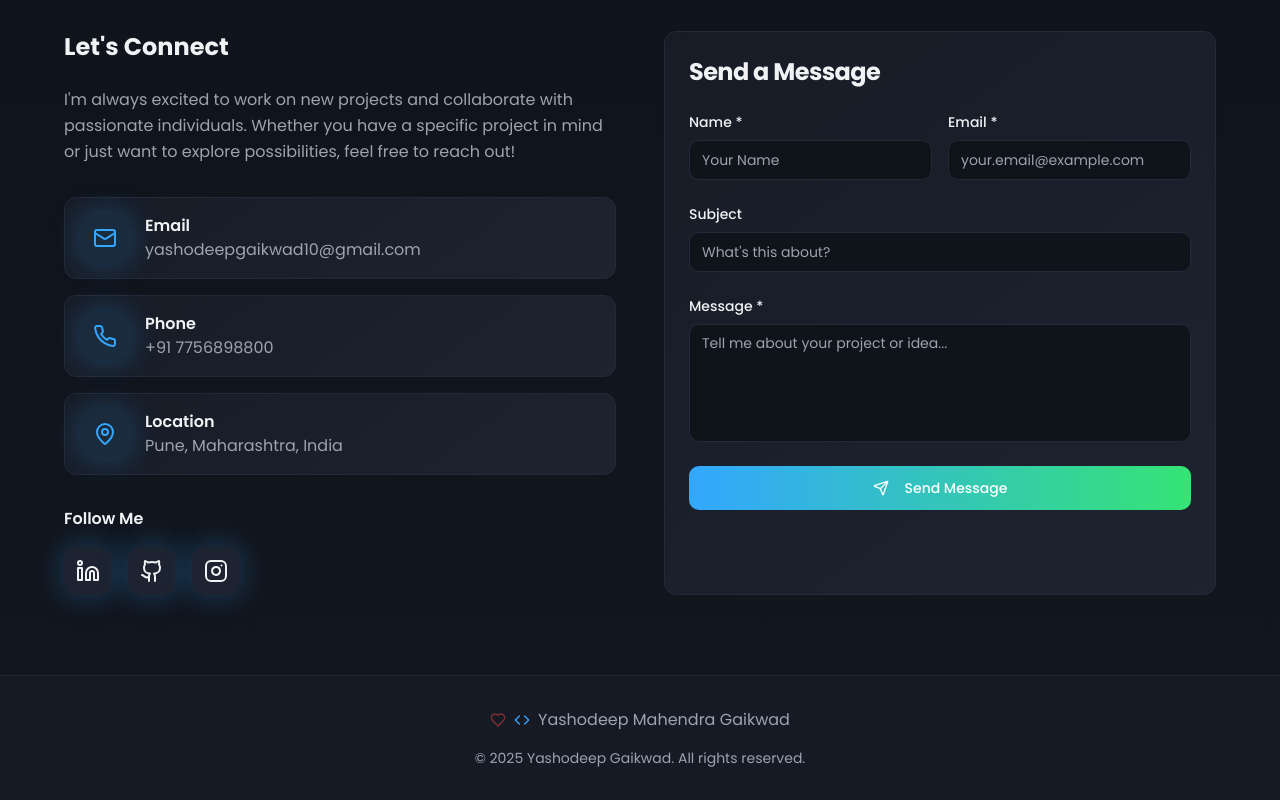
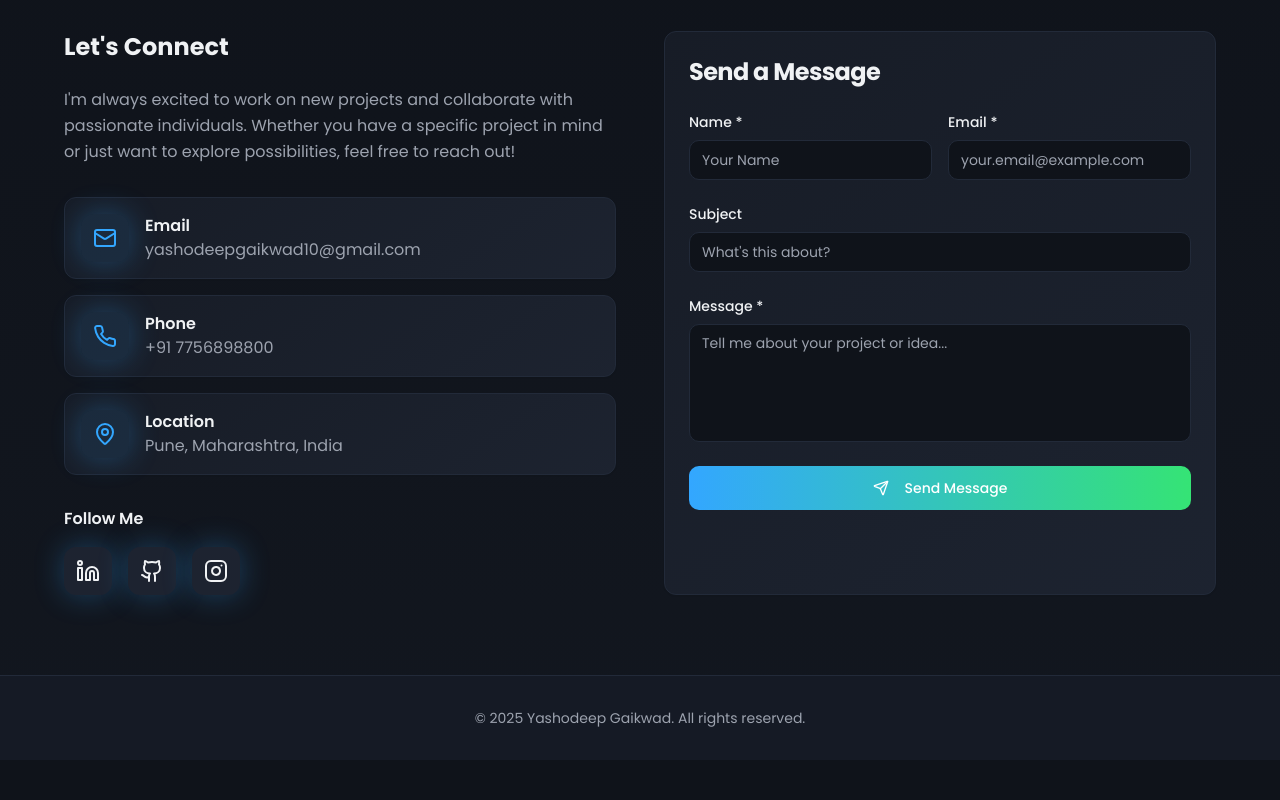
Before and after one commit to Yashodeep-Gaikwad/Portfolio-v2, a React (Vite) app: page / in a window 1280 px wide. Shown: the part 6893-7693 px from the top of the page. After the commit the page ends 7653 px from the top, so only its background shows below. Built offline with nearby package versions, Linux system fonts and the light colour scheme.

Commit message:
Remove second last line from footer

```diff
--- a/src/components/Footer.tsx
+++ b/src/components/Footer.tsx
@@ -7,13 +7,6 @@ const Footer = () => {
     <footer className="bg-secondary/50 border-t border-border py-8">
       <div className="container mx-auto px-4">
         <div className="text-center space-y-4">
-          {/* Main text */}
-          <p className="text-muted-foreground flex items-center justify-center gap-2 flex-wrap">
-            <Heart className="h-4 w-4 text-red-500 animate-pulse" />
-            <Code className="h-4 w-4 text-primary" />
-            <span>Yashodeep Mahendra Gaikwad</span>
-          </p>
-
           {/* Copyright */}
           <p className="text-sm text-muted-foreground">
             © {currentYear} Yashodeep Gaikwad. All rights reserved.
```
